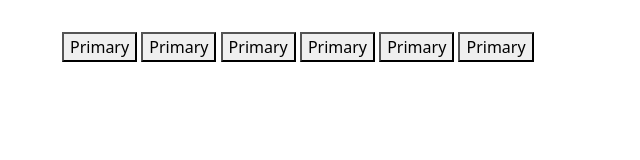
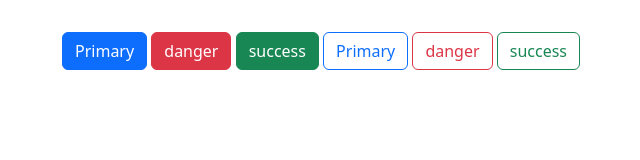
Before and after one commit to Serey002/git-tag, a plain HTML site: page index.html in a window 1280 px wide. Shown: the whole page, without its empty margins (24-664 px from the left). Drawn offline with nearby package versions, Linux system fonts and the light colour scheme.

Commit message:
add class to button

```diff
--- a/index.html
+++ b/index.html
@@ -8,12 +8,12 @@
 </head>
 <body>
     <div class="container mt-3 p-3">
-        <button "btn btn-primary">Primary</button>
-        <button "btn btn-danger">Primary</button>
-        <button "btn btn-success">Primary</button>
-        <button "btn btn-outline-primary">Primary</button>
-        <button "btn btn-outline-danger">Primary</button>
-        <button "btn btn-outline-success">Primary</button>
+        <button class="btn btn-primary">Primary</button>
+        <button class="btn btn-danger">danger</button>
+        <button class="btn btn-success">success</button>
+        <button class="btn btn-outline-primary">Primary</button>
+        <button class="btn btn-outline-danger">danger</button>
+        <button class="btn btn-outline-success">success</button>
     </div>
 </body>
 </html>
```
